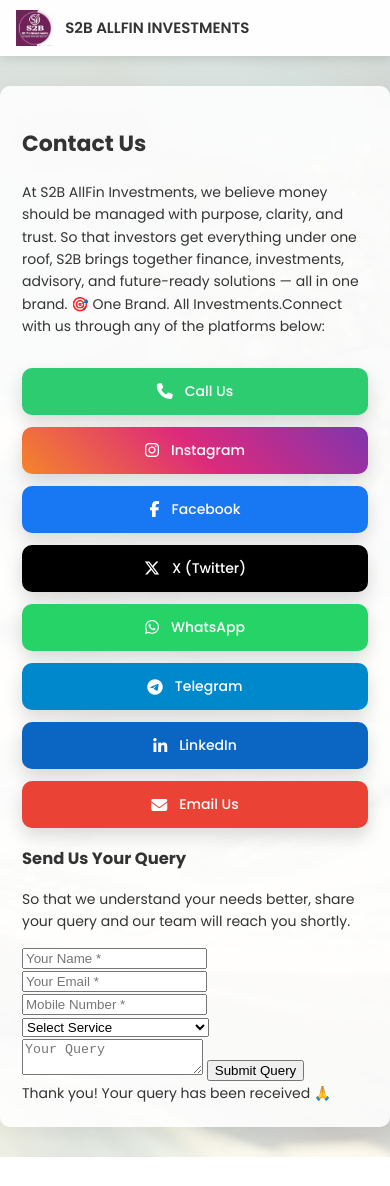
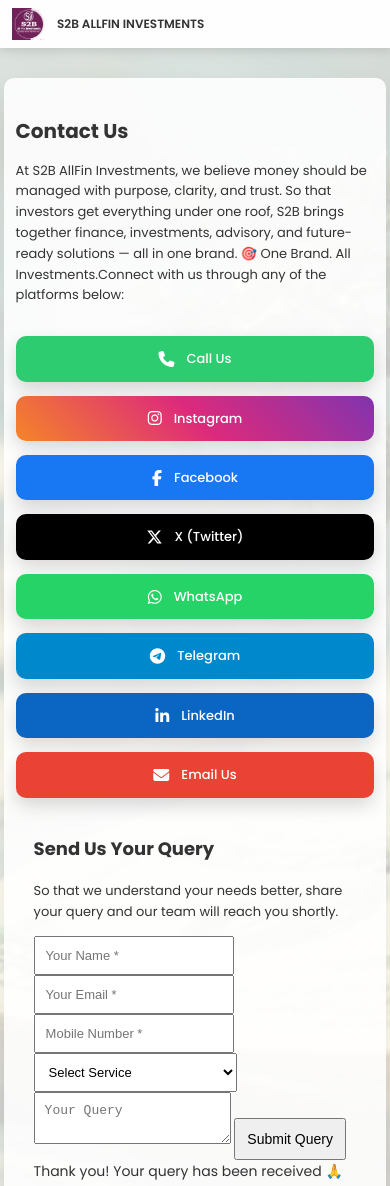
Before and after one commit to srivatsanbs2010-commits/S2BALLFININVESTMENTS, a plain HTML site: page contact.html in a window 390 px wide. Shown: the top 1186 px of the page. Before the commit the page ends 1157 px from the top, so only its background shows below. Drawn offline with Linux system fonts and the light colour scheme.

Commit message:
Add files via upload

```diff
--- a/style.css
+++ b/style.css
@@ -478,3 +478,150 @@
 footer {
   display: none !important;
 }
+/* ===============================
+   MOBILE & TABLET SIZE OPTIMIZATION
+   =============================== */
+
+/* Tablets & Small Laptops */
+@media (max-width: 1024px) {
+
+  body {
+    font-size: 15px;
+  }
+
+  .navbar {
+    padding: 10px 16px;
+  }
+
+  section {
+    padding: 24px 18px;
+  }
+
+  section h2 {
+    font-size: 24px;
+    margin-bottom: 12px;
+  }
+
+  section p {
+    font-size: 15px;
+    line-height: 1.6;
+  }
+
+  .social-grid {
+    grid-template-columns: repeat(2, 1fr);
+    gap: 14px;
+  }
+
+  .social-btn {
+    padding: 12px;
+    font-size: 14px;
+  }
+
+  .query-form {
+    max-width: 90%;
+    padding: 24px;
+  }
+}
+
+
+/* Tablets */
+@media (max-width: 768px) {
+
+  .logo img {
+    height: 38px;
+  }
+
+  .logo span {
+    font-size: 14px;
+  }
+
+  section h2 {
+    font-size: 22px;
+  }
+
+  section p {
+    font-size: 14px;
+  }
+
+  .query-form h3 {
+    font-size: 20px;
+  }
+
+  .query-form input,
+  .query-form select,
+  .query-form textarea {
+    font-size: 14px;
+    padding: 11px;
+  }
+
+  .query-form button {
+    font-size: 15px;
+    padding: 12px;
+  }
+}
+
+
+/* Mobile Phones */
+@media (max-width: 480px) {
+
+  body {
+    font-size: 14px;
+  }
+
+  .navbar {
+    padding: 8px 12px;
+  }
+
+  .logo img {
+    height: 32px;
+  }
+
+  .logo span {
+    font-size: 12px;
+  }
+
+  section {
+    padding: 20px 12px;
+  }
+
+  section h2 {
+    font-size: 20px;
+  }
+
+  section p {
+    font-size: 13px;
+  }
+
+  .social-grid {
+    grid-template-columns: 1fr;
+  }
+
+  .social-btn {
+    font-size: 13px;
+    padding: 12px;
+  }
+
+  .query-form {
+    padding: 18px;
+  }
+
+  .query-form h3 {
+    font-size: 18px;
+  }
+
+  .query-form input,
+  .query-form select,
+  .query-form textarea {
+    font-size: 13px;
+    padding: 10px;
+  }
+
+  .query-form button {
+    font-size: 14px;
+    padding: 11px;
+  }
+
+  footer p {
+    font-size: 11px;
+  }
+}
```
